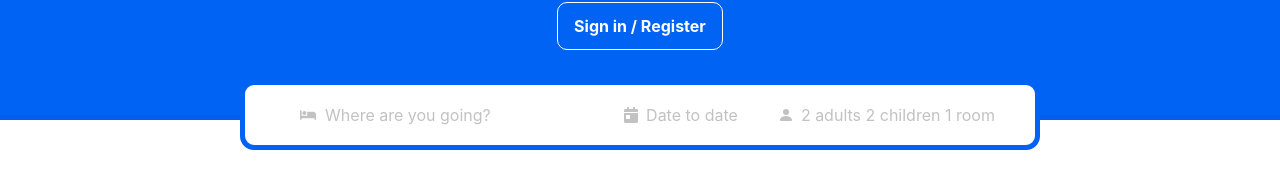
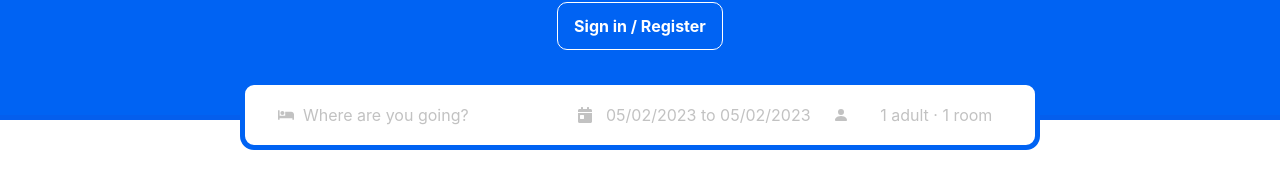
Before and after one commit to Dmitriy24S/travel-booking-app, a React (Vite) app: page / in a window 1280 px wide. Shown: the part 292-480 px from the top of the page. Built offline with nearby package versions, Linux system fonts and the light colour scheme.

Commit message:
feat: add options to Header search
* add options dropdowns to Header search
* add useOnClickOutside hook
* add date-fns, react-date-range

```diff
--- a/package.json
+++ b/package.json
@@ -10,7 +10,9 @@
     "preview": "vite preview"
   },
   "dependencies": {
+    "date-fns": "^2.30.0",
     "react": "^18.2.0",
+    "react-date-range": "^1.4.0",
     "react-dom": "^18.2.0",
     "react-icons": "^4.8.0",
     "react-router-dom": "^6.11.0",
@@ -18,6 +20,7 @@
   },
   "devDependencies": {
     "@types/react": "^18.0.28",
+    "@types/react-date-range": "^1.4.4",
     "@types/react-dom": "^18.0.11",
     "@typescript-eslint/eslint-plugin": "^5.57.1",
     "@typescript-eslint/parser": "^5.57.1",
--- a/src/components/Header/Header.module.scss
+++ b/src/components/Header/Header.module.scss
@@ -57,7 +57,8 @@
   display: flex;
   flex-wrap: wrap;
   justify-content: center;
-  gap: 40px;
+  // gap: 10px;
+  gap: 1rem;
   padding: 10px;
   border-radius: 14px;
   border: 5px solid #0063f3;
@@ -75,6 +76,7 @@
   position: relative;
   display: flex;
   align-items: center;
+  min-height: 39px;
 
   .icon {
     color: hsl(0, 0%, 76%);
@@ -104,4 +106,63 @@
 
 .searchItemText {
   color: hsl(0, 0%, 76%);
+  min-width: 16ch;
 }
+
+.dateRangeContainer {
+  position: absolute;
+  top: 100%;
+  left: -3rem;
+  z-index: 5;
+  background-color: var(--light);
+  border-radius: 8px;
+  overflow: hidden;
+  // filter: drop-shadow(2px 2px 10px rgba(0, 0, 0, 0.2));
+  box-shadow: 0px 0px 10px -5px rgba(0, 0, 0, 0.4);
+}
+
+.options {
+  position: absolute;
+  top: 100%;
+  left: 0;
+  right: 0;
+  margin: 0 auto;
+  width: -moz-fit-content;
+  width: fit-content;
+  z-index: 5;
+  background-color: var(--light);
+  color: var(--dark);
+  border-radius: 8px;
+  overflow: hidden;
+  // filter: drop-shadow(2px 2px 10px rgba(0, 0, 0, 0.2));
+  box-shadow: 0px 0px 10px -5px rgba(0, 0, 0, 0.4);
+  padding: 1rem;
+}
+
+.optionItem {
+  display: flex;
+  align-items: center;
+  justify-content: space-between;
+  gap: 5px;
+  ~ .optionItem {
+    margin-top: 1rem;
+  }
+}
+
+.optionButtons {
+  display: flex;
+  align-items: center;
+  margin-left: 10px;
+
+  button {
+    background-color: #0063f3;
+    color: var(--light);
+    border-radius: 5px;
+  }
+
+  span {
+    min-width: 3ch;
+    text-align: center;
+    font-weight: 600;
+  }
+}
--- a/src/components/Header/Header.tsx
+++ b/src/components/Header/Header.tsx
@@ -1,4 +1,8 @@
-import React from 'react'
+import { format } from 'date-fns'
+import React, { useRef, useState } from 'react'
+import { DateRange, Range } from 'react-date-range'
+import 'react-date-range/dist/styles.css' // main css file
+import 'react-date-range/dist/theme/default.css' // theme css file
 import { BsFillPersonFill } from 'react-icons/bs'
 import {
   FaBed,
@@ -9,6 +13,7 @@ import {
   FaTaxi,
 } from 'react-icons/fa'
 
+import useOnClickOutside from '../hooks/useOnClickOutside'
 import styles from './Header.module.scss'
 
 type Props = {
@@ -16,6 +21,71 @@ type Props = {
 }
 
 const Header = (props: Props) => {
+  const [date, setDate] = useState<Range[]>([
+    {
+      startDate: new Date(),
+      // endDate: null,
+      endDate: new Date(),
+      key: 'selection',
+    },
+  ])
+
+  const [showDateRange, setShowDateRange] = useState(false)
+  const datePickerRef = useRef<HTMLDivElement>(null)
+
+  function toggleShowDateRange() {
+    setShowDateRange(!showDateRange)
+  }
+
+  const [showOptions, setShowOptions] = useState(false)
+  const optionsRef = useRef<HTMLDivElement>(null)
+
+  function toggleShowOptions() {
+    setShowOptions(!showOptions)
+  }
+
+  const [options, setOptions] = useState({
+    adult: 1,
+    children: 0,
+    room: 1,
+  })
+
+  function incrementAdult() {
+    setOptions({ ...options, adult: options.adult + 1 })
+  }
+  function decrementAdult() {
+    if (options.adult > 1) {
+      setOptions({ ...options, adult: options.adult - 1 })
+    }
+  }
+
+  function incrementChildren() {
+    setOptions({ ...options, children: options.children + 1 })
+  }
+  function decrementChildren() {
+    if (options.children > 0) {
+      setOptions({ ...options, children: options.children - 1 })
+    }
+  }
+
+  function incrementRoom() {
+    setOptions({ ...options, room: options.room + 1 })
+  }
+  function decrementRoom() {
+    if (options.room > 1) {
+      setOptions({ ...options, room: options.room - 1 })
+    }
+  }
+
+  useOnClickOutside(datePickerRef, showDateRange, toggleShowDateRange)
+  useOnClickOutside(optionsRef, showOptions, toggleShowOptions)
+
+  const childrenAmountText = options.children === 1 ? 'child' : 'children'
+  const childrenText =
+    options.children > 0 ? `· ${options.children} ${childrenAmountText}` : ''
+  const roomText = options.room === 1 ? 'room' : 'rooms'
+  const optionsText = `${options.adult} adult ${childrenText} · ${options.room} ${roomText}`
+
   return (
     <div className={styles.header}>
       <div className={styles.list}>
@@ -57,13 +127,99 @@ const Header = (props: Props) => {
             className={styles.searchInput}
           />
         </div>
-        <div className={styles.searchItem}>
+        <div
+          ref={datePickerRef}
+          // onBlur={() => setShowDateRange(false)}
+          className={styles.searchItem}
+        >
           <FaCalendarDay className={styles.icon} />
-          <span className={styles.searchItemText}>Date to date</span>
+          <button
+            type='button'
+            aria-label='select date'
+            onClick={toggleShowDateRange}
+            className={styles.searchItemText}
+          >
+            {/* {date[0]?.startDate?.toDateString()} to {date[0]?.endDate?.toDateString()} // Tue May 02 2023 */}
+            {/* Format to month/day/year: 05/02/2023 to 05/02/2023 */}
+            {date[0].startDate && date[0].endDate
+              ? `${format(date[0]?.startDate, 'MM/dd/yyyy')} to ${format(
+                  date[0]?.endDate,
+                  'MM/dd/yyyy'
+                )}`
+              : 'select date'}
+          </button>
+          {showDateRange && (
+            <div className={styles.dateRangeContainer}>
+              <DateRange
+                editableDateInputs={true}
+                moveRangeOnFirstSelection={false}
+                onChange={(item) => setDate([item.selection])}
+                ranges={date}
+              />
+            </div>
+          )}
         </div>
-        <div className={styles.searchItem}>
+        <div ref={optionsRef} className={styles.searchItem}>
           <BsFillPersonFill className={styles.icon} />
-          <span className={styles.searchItemText}>2 adults 2 children 1 room</span>
+          <button
+            type='button'
+            onClick={toggleShowOptions}
+            className={styles.searchItemText}
+          >
+            {optionsText}
+          </button>
+          {showOptions && (
+            <div className={styles.options}>
+              <div className={styles.optionItem}>
+                <span>Adult</span>
+                <div className={styles.optionButtons}>
+                  <button
+                    type='button'
+                    disabled={options.adult === 1}
+                    onClick={decrementAdult}
+                  >
+                    -
+                  </button>
+                  <span>{options.adult}</span>
+                  <button type='button' onClick={incrementAdult}>
+                    +
+                  </button>
+                </div>
+              </div>
+              <div className={styles.optionItem}>
+                <span>Children</span>
+                <div className={styles.optionButtons}>
+                  <button
+                    type='button'
+                    disabled={options.children === 0}
+                    onClick={decrementChildren}
+                  >
+                    -
+                  </button>
+                  <span>{options.children}</span>
+                  <button type='button' onClick={incrementChildren}>
+                    +
+                  </button>
+                </div>
+              </div>
+              <div className={styles.optionItem}>
+                <span>Rooms</span>
+                <div className={styles.optionButtons}>
+                  <button
+                    type='button'
+                    disabled={options.room === 1}
+                    onClick={decrementRoom}
+                  >
+                    -
+                  </button>
+                  <span>{options.room}</span>
+                  <button type='button' onClick={incrementRoom}>
+                    +
+                  </button>
+                </div>
+              </div>
+            </div>
+          )}
         </div>
       </div>
     </div>
--- /dev/null
+++ b/src/components/hooks/useOnClickOutside.tsx
@@ -0,0 +1,43 @@
+import { RefObject, useEffect } from 'react'
+
+type HandleClickOutside = () => void
+
+const useOnClickOutside = (
+  ref: RefObject<HTMLDivElement>,
+  isOpen: boolean,
+  func: HandleClickOutside
+) => {
+  const element = ref.current
+
+  useEffect(() => {
+    if (!element) {
+      return
+    }
+
+    const handleClickOutside = (event: MouseEvent) => {
+      console.log('handleClickOutside element', element)
+      console.log('handleClickOutside event', event)
+
+      // Do nothing if clicking ref's element or descendent elements
+      if (element.contains(event.target as Node)) {
+        console.log('contains element return')
+        return
+      }
+
+      console.log('handle click outside')
+      func()
+    }
+
+    if (isOpen) {
+      document.addEventListener('click', handleClickOutside)
+    } else {
+      document.removeEventListener('click', handleClickOutside)
+    }
+
+    return () => {
+      document.removeEventListener('click', handleClickOutside)
+    }
+  }, [element, isOpen, func])
+}
+
+export default useOnClickOutside
```
Also changed, not shown: 1 other file (tests, documents, lock files or other folders).
